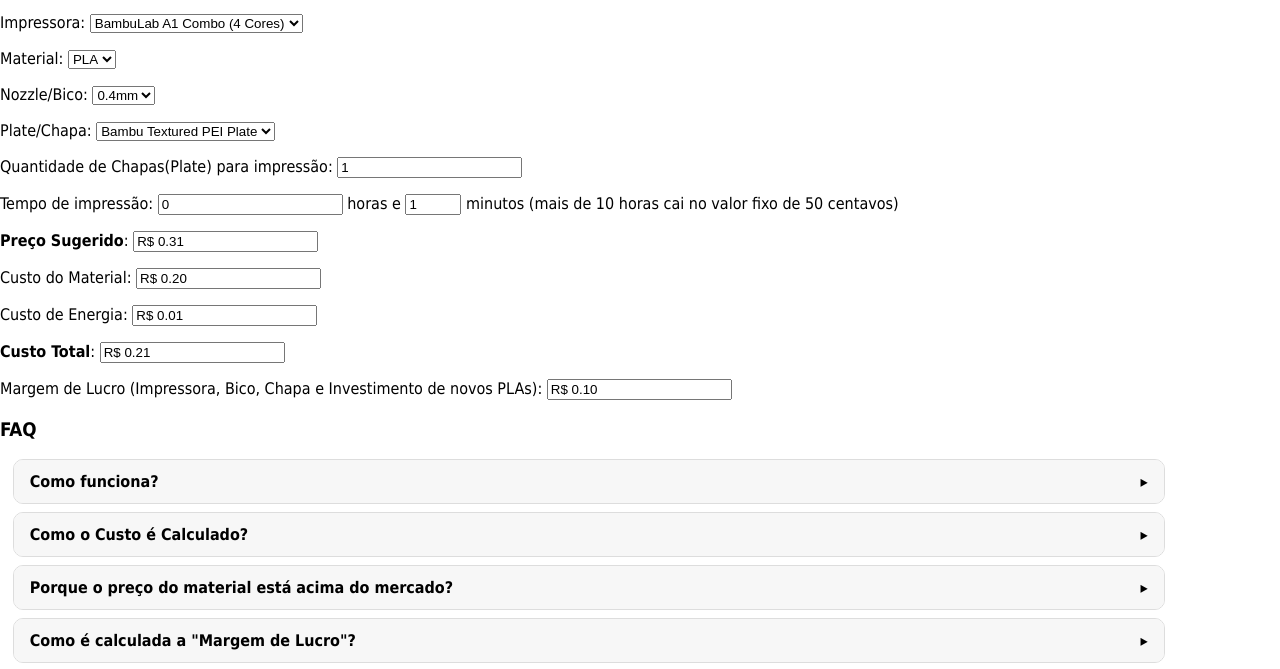
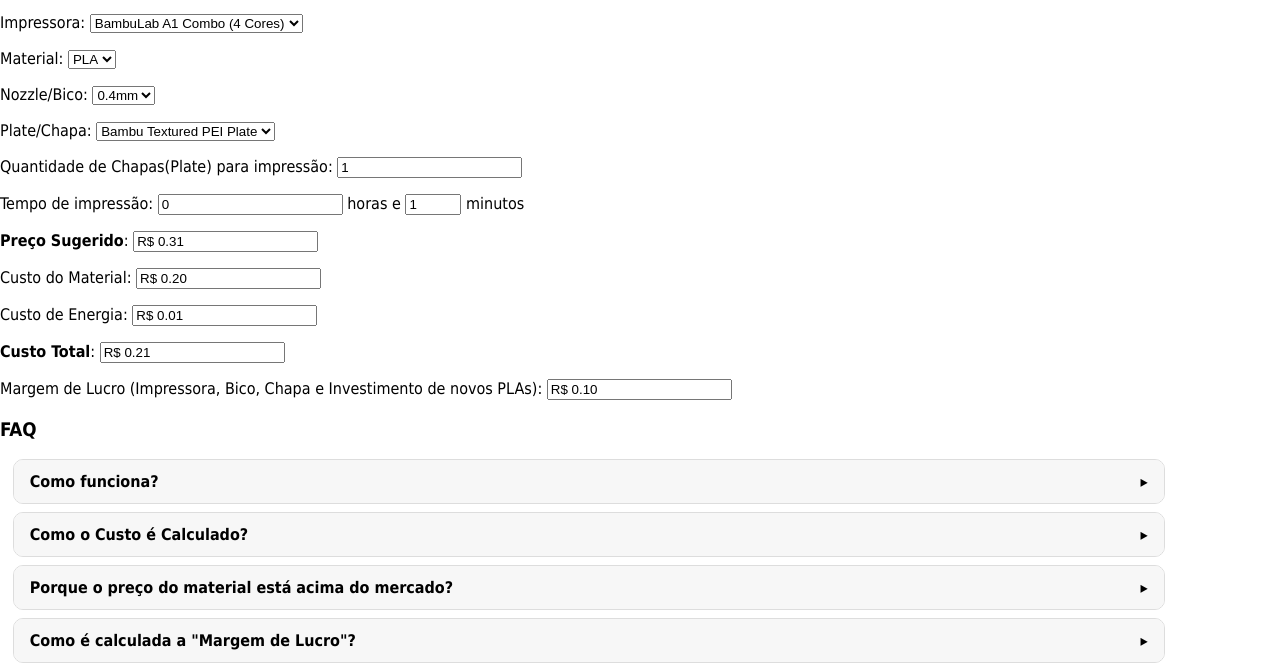
Before and after one commit to mastergig/orcamento3d, a plain HTML site: page index.html in a window 1280 px wide. Shown: the part 83-752 px from the top of the page. Drawn offline with Linux system fonts and the light colour scheme.

Commit message:
Add files via upload
Ajuste de texto

```diff
--- a/index.html
+++ b/index.html
@@ -28,9 +28,8 @@
 		</select></p>
 	<p>Quantidade de Chapas(Plate) para impressão: <input id="qtd" name="qtd" type="number" min="1" value="1"
 			onchange="calcula()"></p>
-	<p>Tempo de impressão: <input type="number" id="horas" name="horas" min="0" value="0" onchange="calcula()">
-		horas e <input type="number" id="minutos" name="minutos" min="0" max="59" value="1" onchange="calcula()">
-		minutos (mais de 10 horas cai no valor fixo de 50 centavos)</p>
+	<p>Tempo de impressão: <input type="number" id="horas" name="horas" min="0" value="0" onchange="calcula()"> horas e
+		<input type="number" id="minutos" name="minutos" min="0" max="59" value="1" onchange="calcula()"> minutos</p>
 	<p><b>Preço Sugerido</b>: <input id="valor" name="valor" readonly="" value="R$ 0,30"></p>
 	<p>Custo do Material: <input id="custoPLA" name="custoPLA" readonly="" value="R$ 0,30"></p>
 	<p>Custo de Energia: <input id="custoEnergia" name="custoEnergia" readonly="" value="R$ 0,30"></p>
```
